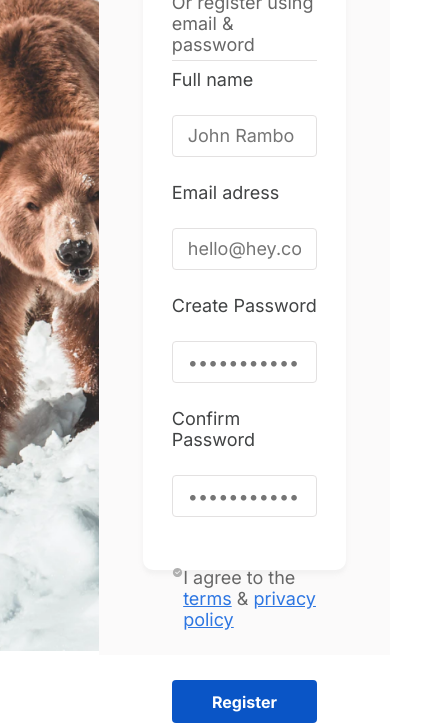
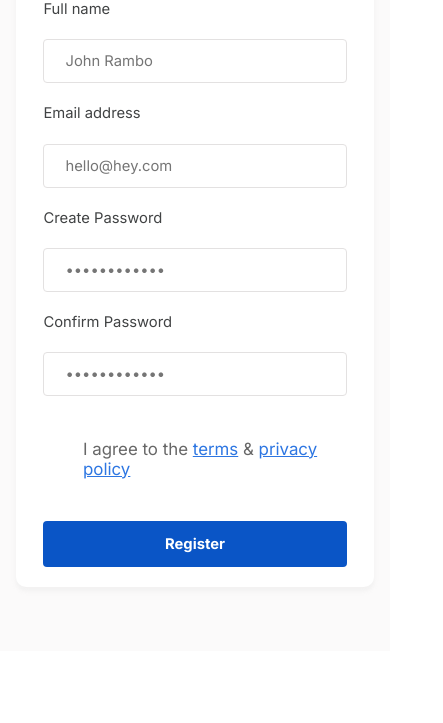
Before and after one commit to daryakut/myForm, a plain HTML site: page index.html in a window 390 px wide. Shown: the part 193-916 px from the top of the page, 443 px wide, since content can reach past the window. After the commit the page ends 844 px from the top, so only its background shows below. Drawn offline with Linux system fonts and the light colour scheme.

Commit message:
added localstorage and rendering form in js with additional features

```diff
--- a/index.html
+++ b/index.html
@@ -22,7 +22,7 @@
 
           <div class="form__header">
             <div class="first__group">
-              <h1>Create account</h1>
+              <h1>Create account   </h1>
               <div class="icons">
                 <i class="fa-brands fa-facebook-f"></i>
                 <i class="fa-brands fa-twitter"></i>
@@ -31,7 +31,7 @@
             </div>
             <p>Or register using email & password</p>
           </div>
-          <form action="" id="myForm" onsubmit="handleFormSubmit(event)">
+          <!-- <form action="" id="myForm" onsubmit="handleFormSubmit(event)">
             <div class="form__group">
               <label for="name">Full name</label>
               <input
@@ -82,7 +82,7 @@
               </p>
             </div>
             <button type="submit" class="btn">Register</button>
-          </form>
+          </form> -->
         </div>
       </div>
     </div>
--- a/script.js
+++ b/script.js
@@ -1,18 +1,144 @@
+// Создаем форму
+let form = document.createElement("form");
+form.id = "myForm";
+form.onsubmit = handleFormSubmit;
+
+// Создаем элементы формы
+let formGroups = [
+  { label: "Full name", type: "text", name: "name", placeholder: "John Rambo" },
+  {
+    label: "Email address",
+    type: "text",
+    name: "email",
+    placeholder: "hello@hey.com",
+  },
+  {
+    label: "Create Password",
+    type: "password",
+    name: "password1",
+    placeholder: "••••••••••••",
+  },
+  {
+    label: "Confirm Password",
+    type: "password",
+    name: "password2",
+    placeholder: "••••••••••••",
+  },
+];
+
+formGroups.forEach(function (formElement) {
+  // Создаем div для группы полей
+  let formGroupDiv = document.createElement("div");
+  formGroupDiv.classList.add("form__group");
+
+  // Создаем label
+  let label = document.createElement("label");
+  label.setAttribute("for", formElement.name);
+  label.textContent = formElement.label;
+
+  // Создаем input
+  let input = document.createElement("input");
+  input.type = formElement.type;
+  input.name = formElement.name;
+  input.id = formElement.name;
+  input.placeholder = formElement.placeholder;
+  input.required = true;
+
+  // Добавляем label и input к div
+  formGroupDiv.appendChild(label);
+  formGroupDiv.appendChild(input);
+
+  // Добавляем div к форме
+  form.appendChild(formGroupDiv);
+});
+
+// Создаем чекбокс
+let checkboxGroup = document.createElement("div");
+checkboxGroup.classList.add("checkbox__group");
+
+let checkboxInput = document.createElement("input");
+checkboxInput.type = "checkbox";
+checkboxInput.name = "check";
+checkboxInput.id = "check";
+checkboxInput.checked = false;
+
+let checkboxLabel = document.createElement("label");
+checkboxLabel.classList.add("myCheck");
+checkboxLabel.onclick = toggleCheckbox;
+
+// Создаем текстовый элемент внутри checkbox
+let privacypPolicy = document.createElement("p");
+privacypPolicy.innerHTML =
+  "I agree to the <a href=''>terms</a> & <a href=''>privacy policy</a>";
+
+// Добавляем элементы к чекбокс-группе
+checkboxGroup.appendChild(checkboxInput);
+checkboxGroup.appendChild(checkboxLabel);
+checkboxGroup.appendChild(privacypPolicy);
+
+// Добавляем чекбокс-группу к форме
+form.appendChild(checkboxGroup);
+
+// Создаем кнопку
+let button = document.createElement("button");
+button.type = "submit";
+button.classList.add("btn");
+button.textContent = "Register";
+
+// Добавляем кнопку к форме
+form.appendChild(button);
+
+// Получаем элемент form__container и добавляем к нему форму
+let formContainer = document.querySelector(".form__container");
+formContainer.appendChild(form);
+
+// Получаем все элементы формы
+// let myForm = document.getElementById("myForm");
+let nameInput = document.getElementById("name");
+let emailInput = document.getElementById("email");
+let password1Input = document.getElementById("password1");
+let password2Input = document.getElementById("password2");
+let checkbox = document.getElementById("check");
+let myCheck = document.querySelector(".myCheck");
+let submitBtn = document.querySelector(".btn");
+
 function toggleCheckbox() {
-  let checkbox = document.getElementById("check");
-  let myCheck = document.querySelector(".myCheck");
-
-  if (checkbox.checked) {
+  if (!checkbox.checked) {
     myCheck.classList.add("checkbox_toggle");
     console.log("checkbox_toggle+++");
+    checkbox.checked = true;
   } else {
     myCheck.classList.remove("checkbox_toggle");
     console.log("checkbox_toggle--");
+    checkbox.checked = false;
   }
   console.log(checkbox.checked);
 }
 
 function handleFormSubmit(event) {
   event.preventDefault();
-  console.log("Form submitted!");
+  if (checkbox.checked === false) {
+    alert("you should consent with terms and privacy policy");
+  } else if (password1Input.value !== password2Input.value) {
+    alert("you should enter the same password twice");
+  } else {
+    localStorage.setItem("name", nameInput.value);
+    localStorage.setItem("email", emailInput.value);
+    localStorage.setItem("password1", password1Input.value);
+    localStorage.setItem("password2", password2Input.value);
+    localStorage.setItem("check", checkbox.checked);
+    console.log("Form submitted!");
+  }
 }
+
+// Function to fill form inputs with data from localStorage
+function fillFormFromLocalStorage() {
+  nameInput.value = localStorage.getItem("name") || "";
+  emailInput.value = localStorage.getItem("email") || "";
+  password1Input.value = localStorage.getItem("password1") || "";
+  password2Input.value = localStorage.getItem("password2") || "";
+  checkbox.checked = localStorage.getItem("check") === "true" ? true : false;
+}
+
+// Retrieve data from localStorage and populate form fields on page load
+window.addEventListener("load", fillFormFromLocalStorage);
--- a/style.css
+++ b/style.css
@@ -31,13 +31,12 @@
   background-color: #fff;
   border-radius: 10px;
   box-shadow: 0px 4px 4px 0px rgba(215, 215, 215, 0.25);
-  width: 70%;
-  height: 80%;
-  padding: 5% 10%;
+  padding: 5% 7%;
+  min-width: 32vw;
 }
 .form__header p {
-  color: var(--black-04, #676767);
-  font-size: 18px;
+  color: #676767;
+  font-size: 1.75vh;
   font-weight: 400;
   border-bottom: 1px solid #e3e1e1;
   margin: 5% 0;
@@ -46,97 +45,138 @@
 .first__group {
   display: flex;
   justify-content: space-between;
-  color: var(--black-03, #414344);
-  font-family: Inter;
-  font-size: 16px;
+  color: #414344;
+  font-size: 2vh;
   font-weight: 700;
+  flex-wrap: wrap;
+}
+.first__group h1 {
+  font-size: 3vh;
 }
 .icons {
   display: flex;
   align-items: center;
 }
 .icons i {
-  margin-left: 24px;
-  font-size: 24px;
-  width: 24px;
-  height: 24px;
+  margin-left: 2vh;
+  font-size: 2.5vh;
+  width: 2.5vh;
+  height: 2.5vh;
 }
 
-.icons i:hover{
+.icons i:hover {
   cursor: pointer;
   color: #2d76e2;
-    width: 32px;
-  height: 32px;
 }
 .form__group {
   display: flex;
   flex-direction: column;
   font-weight: 400;
   color: #414344;
-  font-size: 18px;
+  font-size: 1.75vh;
 }
 .form__group input {
   height: 5vh;
-  padding: 15px;
-  margin: 25px 0;
+  padding: 2.5vh;
+  margin: 2.5vh 0;
   border-radius: 4px;
-  border: 1px solid var(--light-grey-06, #e3e1e1);
-  font-size: 18px;
+  border: 1px solid #e3e1e1;
+  font-size: 1.75vh;
 }
 .form__group placeholder {
-  color: var(--light-grey-06, #e3e1e1);
-  font-family: Inter;
-  font-size: 18px;
+  color: #e3e1e1;
+  font-size: 1.75vh;
   font-weight: 400;
 }
 .checkbox__group {
   display: flex;
   justify-content: space-between;
-  margin: 25px 0 50px 0;
-  color: var(--black-04, #676767);
-  font-size: 18px;
+  margin: 2.5vh 0 5vh 0;
+  color: #676767;
+  font-size: 2vh;
   font-weight: 400;
 }
 .checkbox__group a {
   color: #2d76e2;
 }
 
-
 input[type="checkbox"] {
   display: none;
 }
 
-.myCheck{
+.myCheck {
   appearance: none;
-  -webkit-appearance: none;
-  -moz-appearance: none;
-  width: 26px;
-  height: 26px;
+  width: 10%;
+  margin-right: 3vw;
   background-image: url("./img/checkbox-circle-fill.svg");
   background-size: contain;
   background-repeat: no-repeat;
   display: inline-block;
   cursor: pointer;
-
 }
 .checkbox_toggle {
-  background-color: #0a55c6;
-  width: 32px;
-  height: 32px;
+  background-image: url("./img/circle-check-solid.svg");
 }
 
 .btn {
   width: 100%;
-  height: 5vh;
+  height: 5.5vh;
   border-radius: 4px;
-  background: var(--blue-01, #0a55c6);
+  background: #0a55c6;
   color: #fff;
-  font-size: 16px;
+  font-size: 1.75vh;
   font-weight: 700;
   border: none;
   transition: background-color 0.3s ease;
   cursor: pointer;
+  text-align: center;
 }
 .btn:hover {
   background-color: #053986;
 }
+
+@media (max-width: 721px) {
+  .container {
+    grid-template-columns: 1fr;
+  }
+
+  .left {
+    display: none;
+  }
+
+  .right {
+    justify-content: center;
+  }
+
+  .form__container {
+    max-width: 100%;
+  }
+  .icons {
+    display: flex;
+    justify-content: center;
+    align-items: center;
+    padding: 0 0 2vh 0;
+  }
+  .icons i:first-child {
+    padding-left: 0;
+    /* justify-self: left; */
+  }
+  .first__group h1 {
+    margin-bottom: 2vh;
+  }
+}
+
+@media (max-width: 321px) {
+  .first__group {
+    justify-content: center;
+  }
+ .first__group h1 {
+    margin-top: 2vh;;
+  }
+  .icons {
+    padding: 0 2vh 2vh 0;
+  }
+  .form__header p {
+  text-align: center;
+}
+}
```
Also changed, not shown: img/circle-check-solid.svg.
